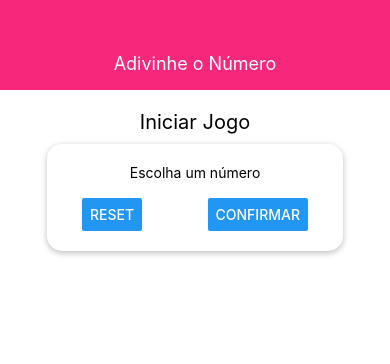
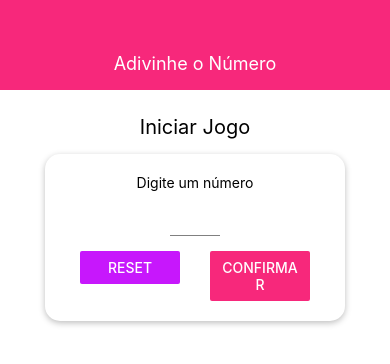
Before and after one commit to tiagofribeiro/rn-expo-test, a React Native app: screen / in a window 390 px wide. Shown: the top 364 px of the page. Built offline with nearby package versions, Linux system fonts and the light colour scheme.

Commit message:
Cores, validação, alerts

```diff
--- a/Components/Header.js
+++ b/Components/Header.js
@@ -1,5 +1,7 @@
 import React from 'react';
 import { View, Text, StyleSheet } from 'react-native';
+
+import Colors from '../Constants/Colors';
 
 const Header = props => {
     return (
@@ -14,7 +16,7 @@
         width: '100%',
         height: 90,
         paddingTop: 36,
-        backgroundColor: '#f7287b',
+        backgroundColor: Colors.primary,
         alignItems: 'center',
         justifyContent: 'center'
     },
--- /dev/null
+++ b/Components/Input.js
@@ -0,0 +1,17 @@
+import React from 'react';
+import { TextInput, StyleSheet } from 'react-native';
+
+const Input = props => {
+    return <TextInput {...props} style={{ ...styles.input, ...props.style }} />
+}
+
+const styles = StyleSheet.create({
+    input: {
+        height: 30,
+        borderBottomWidth: 1,
+        borderBottomColor: 'grey',
+        marginVertical: 15
+    }
+});
+
+export default Input;
--- /dev/null
+++ b/Constants/Colors.js
@@ -0,0 +1,4 @@
+export default {
+    primary: '#f7287b',
+    secondary: '#c717fc'
+}
--- a/Screens/StartScreen.js
+++ b/Screens/StartScreen.js
@@ -1,21 +1,67 @@
-import React from 'react';
-import { View, Text, StyleSheet, TextInput, Button } from 'react-native';
+import React, { useState } from 'react';
+import { View, Text, StyleSheet, Button, TouchableWithoutFeedback, Keyboard, Alert } from 'react-native';
 
 import Card from '../Components/Card';
+import Colors from '../Constants/Colors';
+import Input from '../Components/Input';
 
 const StartScreen = props => {
+    const [enteredValue, setEnteredValue] = useState('');
+    const [confirmed, setConfirmed] = useState(false);
+    const [selectedNumber, setSelectedNumber] = useState();
+
+    const numberInputHandler = inputText => {
+        setEnteredValue(inputText.replace(/[^0-9]/g, ''));
+    };
+
+    const resetInputHandler = () => {
+        setEnteredValue('');
+        setConfirmed(false);
+    };
+
+    const confirmInputHandler = () => {
+        const number = parseInt(enteredValue);
+        if (number == NaN || number <= 0 || number > 99) {
+            Alert.alert('','',[{}]);
+            return;
+        }
+
+        setEnteredValue('');
+        setConfirmed(true);
+        setSelectedNumber(number);
+    };
+
+    let confirmedOutput;
+
+    if (confirmed)
+        confirmedOutput = <Text>Número escolhido: {selectedNumber}</Text>
+
     return (
+        <TouchableWithoutFeedback onPress={() => {
+            Keyboard.dismiss();
+        }}>
             <View style={styles.sreen}>
                 <Text style={styles.title}>Iniciar Jogo</Text>
                 <Card style={styles.inputContainer}>
-                <Text>Escolha um número</Text>
-                <TextInput />
+                    <Text>Digite um número</Text>
+                    <Input
+                        style={styles.input}
+                        blurOnSubmit
+                        autoCapitalize='none'
+                        autoCorrect={false}
+                        keyboardType='number-pad'
+                        maxLength={2}
+                        onChangeText={numberInputHandler}
+                        value={enteredValue}
+                    />
                     <View style={styles.buttonContainer}>
-                    <Button title="Reset" onPress={() => { }} />
-                    <Button title="Confirmar" onPress={() => { }} />
+                        <View style={styles.button}><Button title="Reset" onPress={resetInputHandler} color={Colors.secondary} /></View>
+                        <View style={styles.button}><Button title="Confirmar" onPress={confirmInputHandler} color={Colors.primary} /></View>
                     </View>
                 </Card>
+                {confirmedOutput}
             </View>
+        </TouchableWithoutFeedback>
     );
 };
 
@@ -27,11 +73,11 @@
     },
     title: {
         fontSize: 20,
-        marginVertical: 10
+        marginVertical: 15
     },
     inputContainer: {
         width: 300,
-        maxWidth: '80%',
+        maxWidth: '85%',
         alignItems: 'center'
     },
     buttonContainer: {
@@ -39,6 +85,13 @@
         width: '100%',
         justifyContent: 'space-between',
         paddingHorizontal: 15
+    },
+    input: {
+        width: 50,
+        textAlign: 'center'
+    },
+    button: {
+        width: 100
     }
 });
 
```
Lines whose indentation alone changed are shown as unchanged.
